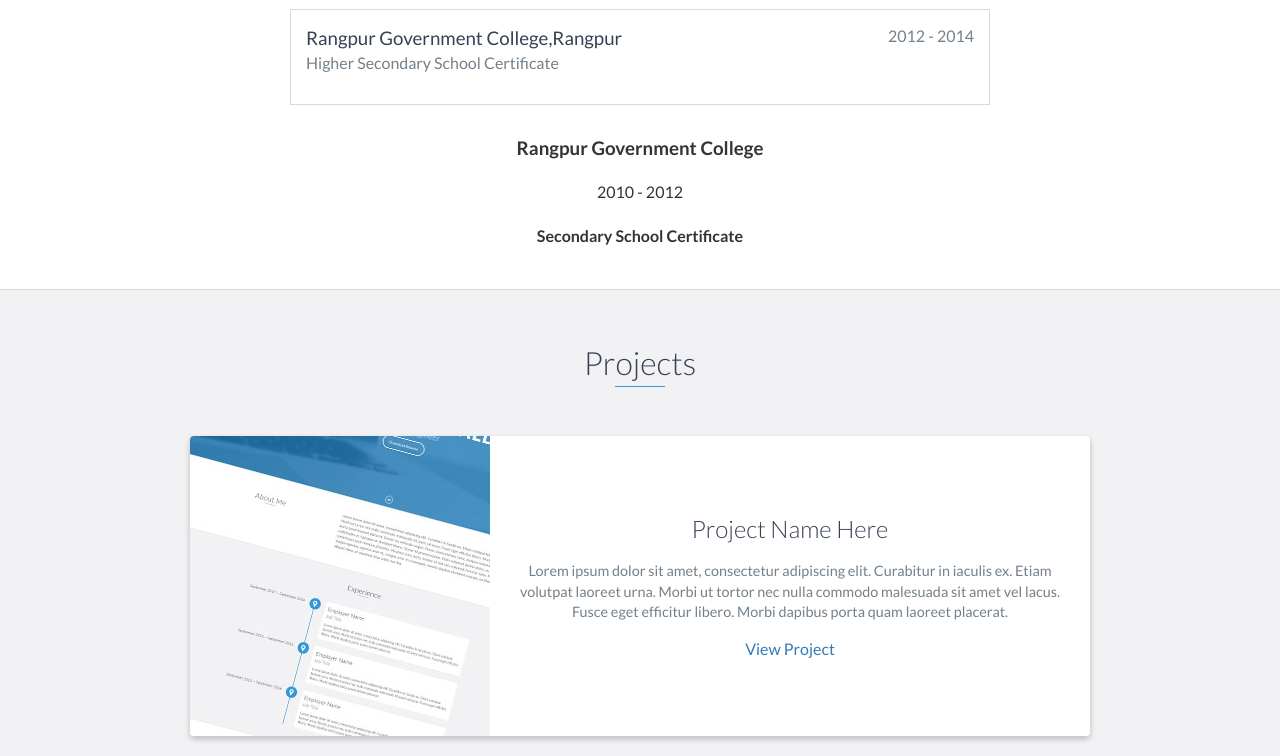
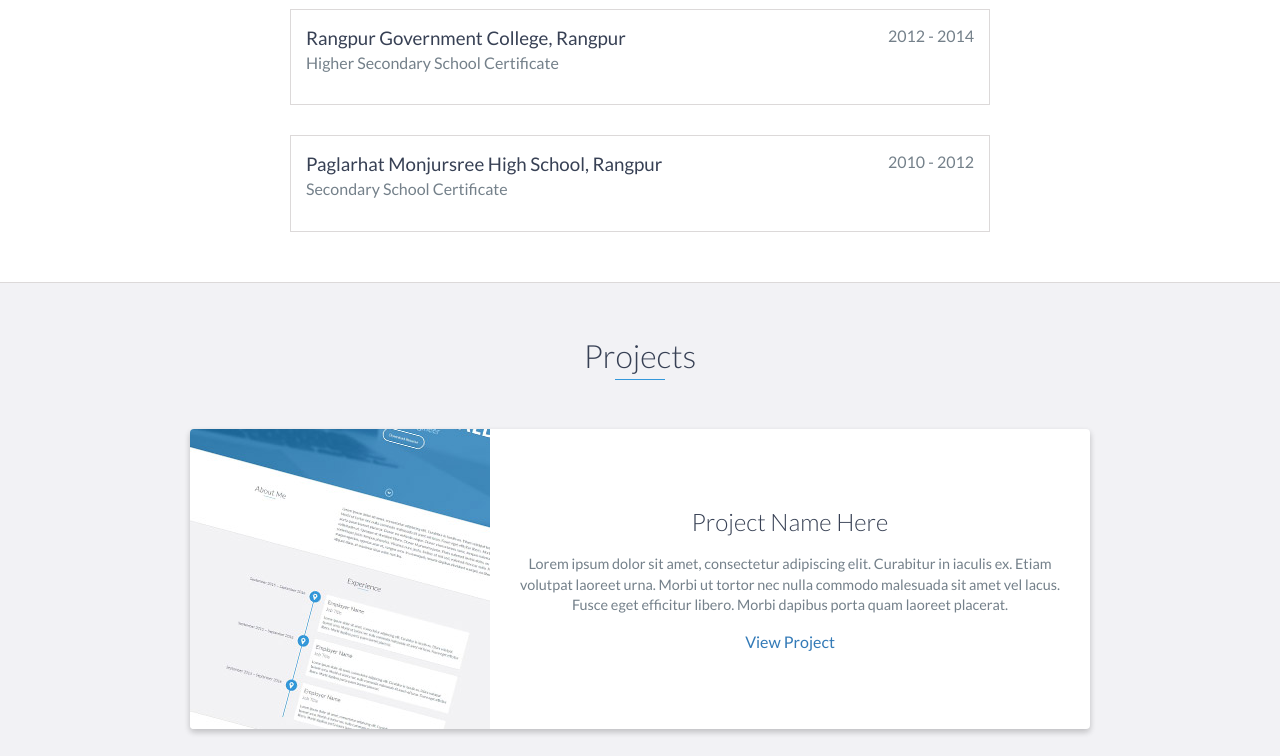
Before and after one commit to MannaICT13/MannaICT13.github.io, a website: page index.html in a window 1280 px wide. Shown: the part 1980-2736 px from the top of the page. Drawn offline with nearby package versions, Linux system fonts and the light colour scheme.

Commit message:
Update index.html

```diff
--- a/index.html
+++ b/index.html
@@ -114,19 +114,21 @@ highlights, TV series and many others features.The app delivers a rich multimedi
     <!-- End .education-block -->
 
     <div class="education-block">
-            <h3>Rangpur Government College,Rangpur</h3>
+        <h3>Rangpur Government College, Rangpur</h3>
         <span class="education-date">2012 - 2014</span>
         <h4>Higher Secondary School Certificate</h4>
     </div>
+    <!-- End .education-block -->
 
-	   <div class="Paglarhat Monjursree High School, Rangpur">
-            <h3>Rangpur Government College</h3>
+    <div class="education-block">
+        <h3>Paglarhat Monjursree High School, Rangpur</h3>
         <span class="education-date">2010 - 2012</span>
         <h4>Secondary School Certificate</h4>
     </div>
     <!-- End .education-block -->
 </div>
 <!-- End #education -->
+
 
     <div id="projects" class="background-alt">
         <h2 class="heading">Projects</h2>
```
Lines whose indentation alone changed are shown as unchanged.
